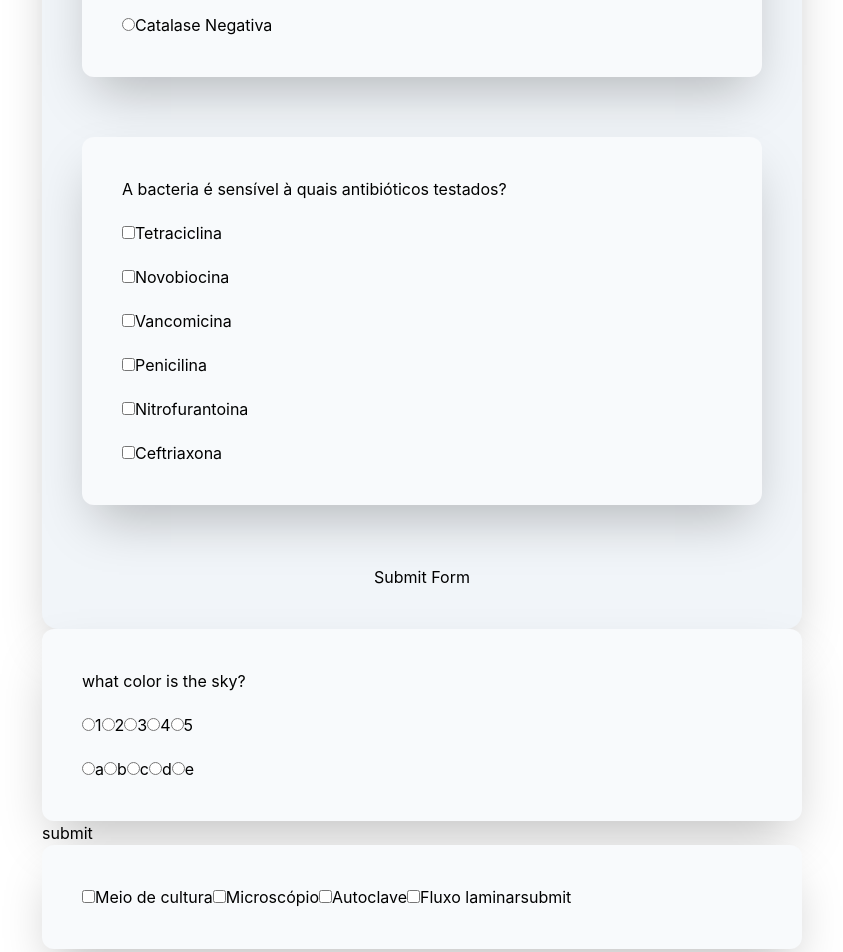
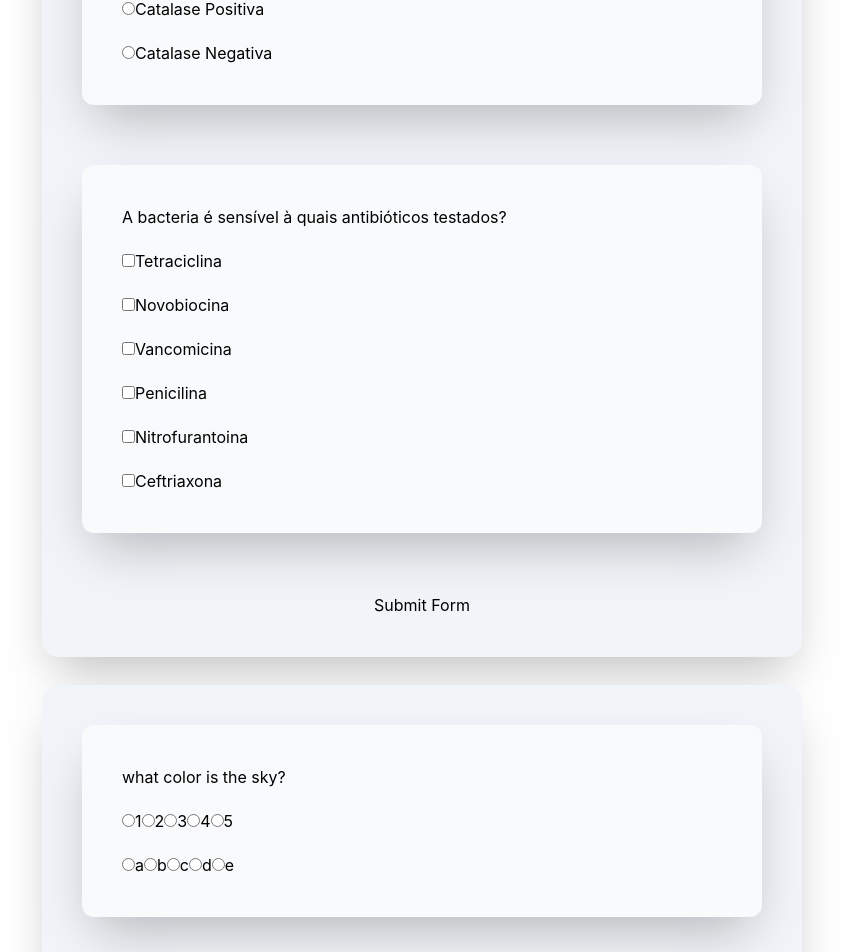
Before and after one commit to marcellolee03/lab-enigma-v2, a React (Vite) app: page / in a window 1280 px wide. Shown: the part 1413-2365 px from the top of the page, without its empty margins (218-1061 px from the left). Built offline with nearby package versions, Linux system fonts and the light colour scheme.

Commit message:
refactor: unifying code

```diff
--- a/src/App.tsx
+++ b/src/App.tsx
@@ -1,9 +1,6 @@
 import { useActionState, useEffect, useRef} from "react";
-import HandleMatchingCheck from "./actions/HandleMatchingCheck";
 import { useTimerContext } from "./context/TimerContext";
-import MatchingContainer from "./components/matchingPuzzle/MatchingContainer";
 import HandleCheck from "./actions/HandleCheck";
-import OrdenationContainer from "./components/ordenationPuzzle/OrdenationContainer";
 import { useSecretCodeContext } from "./context/SecretCodeContext";
 import FormContainer from "./components/form/FormContainer";
 import { firstForm, fourthForm, secondForm, thirdForm } from "./data/data";
@@ -12,15 +9,15 @@ export default function App() {
   // data imports
   const firstFormPuzzles = firstForm;
   const secondFormPuzzles = secondForm;
-  const thirdFormPuzzle = thirdForm;
-  const fourthFormPuzzle = fourthForm;
+  const thirdFormPuzzles = thirdForm;
+  const fourthFormPuzzles = fourthForm;
 
   // actionStates
   // // Handle actions with arguments
   const HandleFirst = HandleCheck.bind(null, firstFormPuzzles);
   const HandleSecond = HandleCheck.bind(null, secondFormPuzzles);
-  const HandleThird = HandleMatchingCheck.bind(null, thirdFormPuzzle);
-  const HandleFourth = HandleCheck.bind(null, fourthFormPuzzle);
+  const HandleThird = HandleCheck.bind(null, thirdFormPuzzles);
+  const HandleFourth = HandleCheck.bind(null, fourthFormPuzzles);
 
   // // action states
   const [firstState, firstAction] = useActionState(HandleFirst, null);
@@ -56,6 +53,7 @@ export default function App() {
     }
 
     // third state check
+    console.log(thirdState)
     if (thirdState.type === "inProgress") {
       if (thirdState.mistakeMade) {
         applyPenalty(3 * 60);
@@ -78,48 +76,37 @@ export default function App() {
 
 
   return (
-    <div className="mx-65 pt-50 pb-50" >
-      {
-        // First form
-      }
+    <div className="mx-65 pt-50 pb-50 flex flex-col gap-7" >
       <FormContainer
         puzzles={firstFormPuzzles}
         formAction={firstAction}
+        onResetRef={resetRef}
+        prevValidatedFields={[]}
       />
-
-      {
-        // Second form
-      }
 
       <FormContainer
         puzzles={secondFormPuzzles}
         formAction={secondAction}
+        onResetRef={resetRef}
+        prevValidatedFields={[]}
       />
 
-      {
-        // Third form
-      }
 
-      <form
-        action={thirdAction}
-      >
-        <MatchingContainer
-          puzzle={thirdFormPuzzle}
+      <FormContainer
+        puzzles={thirdFormPuzzles}
+        formAction={thirdAction}
+        onResetRef={resetRef}
         prevValidatedFields={thirdState.type === "inProgress"
           ? thirdState.validatedPairs
           : []
         }
       />
-        <button>submit</button>
-      </form>
 
-      {
-        // Fourth form
-      }
-      <OrdenationContainer
-      puzzle={fourthFormPuzzle[0]}
+      <FormContainer
+        puzzles={fourthFormPuzzles}
         formAction={fourthAction}
         onResetRef={resetRef}
+        prevValidatedFields={[]}
       />
     </div>
   )
--- a/src/actions/HandleCheck.ts
+++ b/src/actions/HandleCheck.ts
@@ -1,5 +1,6 @@
 import type { CheckState } from "../models/CheckState";
 import { AnswerTypes, type Puzzle } from "../models/Puzzle";
+import HandleMatchingCheck from "./HandleMatchingCheck";
 
 export default function HandleCheck(puzzles: Puzzle[], prevState: CheckState | null, formData: FormData): CheckState {
 
@@ -14,9 +15,8 @@ export default function HandleCheck(puzzles: Puzzle[], prevState: CheckState | n
   })
 
   const mistakes: number[] = []
-  console.log(rawData)
 
-  puzzles.forEach((puzzle) => {
+  for (const puzzle of puzzles) {
     const userAnswer = rawData[puzzle.id];
     if ((puzzle.answerType === AnswerTypes.checkbox && Array.isArray(userAnswer))
         || (puzzle.answerType === AnswerTypes.ordenation && Array.isArray(userAnswer))
@@ -25,6 +25,8 @@ export default function HandleCheck(puzzles: Puzzle[], prevState: CheckState | n
       if (!areEqual) {
         mistakes.push(puzzle.id)
       }
+    } else if (puzzle.answerType === AnswerTypes.matching){
+      return HandleMatchingCheck(puzzle, prevState, formData);
     } else {
       if (puzzle.answer) {
         if (userAnswer !== puzzle.answer) {
@@ -32,7 +34,7 @@ export default function HandleCheck(puzzles: Puzzle[], prevState: CheckState | n
         }
       }
     }
-  })
+  }
 
   if (mistakes.length > 0){
     return { type: "fail" }
--- a/src/components/form/FormContainer.tsx
+++ b/src/components/form/FormContainer.tsx
@@ -3,10 +3,12 @@ import PuzzleContainer from "./PuzzleContainer"
 
 interface FormContainerProps {
   puzzles: Puzzle[],
+  prevValidatedFields: string[],
+  onResetRef: React.RefObject<(() => void) | null>,
   formAction: (payload: FormData) => void
 }
 
-export default function FormContainer({ puzzles, formAction}: FormContainerProps) {
+export default function FormContainer({ puzzles, prevValidatedFields, onResetRef, formAction}: FormContainerProps) {
   return (
     <div className="bg-slate-100 rounded-2xl p-10 shadow-2xl col-span-2">
       <form
@@ -15,8 +17,9 @@ export default function FormContainer({ puzzles, formAction}: FormContainerProps
         <div className="flex flex-col gap-15">
           {puzzles.map((puzzle) => (
             <PuzzleContainer
+            prevValidatedFields={prevValidatedFields}
+            onResetRef={onResetRef}
             key={puzzle.id}
-            name={puzzle.id.toString()}
             puzzle={puzzle}
             />
           ))}
--- a/src/components/form/PuzzleContainer.tsx
+++ b/src/components/form/PuzzleContainer.tsx
@@ -1,42 +1,36 @@
 import { AnswerTypes, type Puzzle } from "../../models/Puzzle"
+import CheckboxContainer from "./puzzleContainers/CheckboxContainer";
+import MatchingContainer from "./puzzleContainers/MatchingContainer";
+import OpenContainer from "./puzzleContainers/OpenContainer";
+import OrdenationContainer from "./puzzleContainers/OrdenationContainer";
+import RadioContainer from "./puzzleContainers/RadioContainer";
 
 interface PuzzleContainerProps {
   puzzle: Puzzle
-  name: string
+  prevValidatedFields: string[],
+  onResetRef: React.RefObject<(() => void) | null>
 }
 
-export default function PuzzleContainer({ puzzle, name }: PuzzleContainerProps) {
+export default function PuzzleContainer({ puzzle, prevValidatedFields, onResetRef }: PuzzleContainerProps) {
   const baseClasses = "flex flex-col shadow-2xl bg-slate-50 rounded-xl p-10 gap-5 text-left";
 
   if (puzzle.answerType === AnswerTypes.open) {
     return (
-      <div className={baseClasses}>
-        <p>{puzzle.question}</p>
-        <input
-          name={name}
-          className="border px-3 py-3 rounded-lg "
-        ></input>
-      </div>
+      <OpenContainer
+        puzzle={puzzle}
+        baseClasses={baseClasses}
+      />
     )
   }
 
-    ///////
+  ///////
 
   if (puzzle.answerType === AnswerTypes.radio) {
     return (
-      <div className={baseClasses}>
-        <p>{puzzle.question}</p>
-        {puzzle.options.map((option) => (
-          <label key={option.id}>
-            <input
-            type="radio"
-            name={puzzle.id.toString()}
-            value={option.value}
-            />
-            {option.value}
-          </label>
-        ))}
-      </div>
+      <RadioContainer
+        puzzle={puzzle}
+        baseClasses={baseClasses}
+      />
     )
   }
 
@@ -44,19 +38,34 @@ export default function PuzzleContainer({ puzzle, name }: PuzzleContainerProps)
 
   if (puzzle.answerType === AnswerTypes.checkbox) {
     return (
-      <div className={baseClasses}>
-        <p>{puzzle.question}</p>
-        {puzzle.options.map((option) => (
-          <label key={option.id}>
-            <input
-            type="checkbox"
-            name={puzzle.id.toString()}
-            value={option.value}
-            />
-            {option.value}
-          </label>
-        ))}
-      </div>
+      <CheckboxContainer
+        puzzle={puzzle}
+        baseClasses={baseClasses}
+      />
+    )
+  }
+
+  ///////
+
+  if (puzzle.answerType === AnswerTypes.matching) {
+    return (
+      <MatchingContainer
+        puzzle={puzzle}
+        baseClasses={baseClasses}
+        prevValidatedFields={prevValidatedFields}
+      />
+    )
+  }
+
+  ///////
+
+  if (puzzle.answerType === AnswerTypes.ordenation) {
+    return (
+      <OrdenationContainer
+      puzzle={puzzle}
+      baseClasses={baseClasses}
+      onResetRef={onResetRef}
+      />
     )
   }
 }
--- /dev/null
+++ b/src/components/form/puzzleContainers/CheckboxContainer.tsx
@@ -0,0 +1,26 @@
+import { AnswerTypes, type Puzzle } from "../../../models/Puzzle"
+
+interface CheckboxContainerProps{
+  puzzle: Puzzle,
+  baseClasses: string,
+}
+
+export default function CheckboxContainer({ puzzle, baseClasses }: CheckboxContainerProps){
+  if (puzzle.answerType === AnswerTypes.checkbox) {
+    return (
+      <div className={baseClasses}>
+        <p>{puzzle.question}</p>
+        {puzzle.options.map((option) => (
+          <label key={option.id}>
+            <input
+            type="checkbox"
+            name={puzzle.id.toString()}
+            value={option.value}
+            />
+            {option.value}
+          </label>
+        ))}
+      </div>
+    )
+  }
+}
--- /dev/null
+++ b/src/components/form/puzzleContainers/MatchingContainer.tsx
@@ -0,0 +1,49 @@
+import { AnswerTypes, type Puzzle } from "../../../models/Puzzle"
+
+interface MatchingContainerProps {
+  puzzle: Puzzle,
+  baseClasses: string,
+  prevValidatedFields: string[],
+}
+
+export default function MatchingContainer({ puzzle, baseClasses, prevValidatedFields}: MatchingContainerProps) {
+  let monster: string = "";
+  prevValidatedFields.forEach((validatedField) => {
+    monster = monster + validatedField
+  })
+
+  if (puzzle.answerType === AnswerTypes.matching) {
+    return (
+      <div className={baseClasses}>
+          <p>{puzzle.question}</p>
+          <div className="flex">
+            {puzzle.firstRowOptions.map((option) => (
+              <label key={option.id}>
+                <input
+                type="radio"
+                disabled={monster.includes(option.value)}
+                name={`${puzzle.id}_firstRow`}
+                value={option.value}
+                />
+                {option.value}
+              </label>
+            ))}
+          </div>
+
+          <div className="flex">
+            {puzzle.secondRowOptions.map((option) => (
+              <label key={option.id}>
+                <input
+                type="radio"
+                disabled={monster.includes(option.value)}
+                name={`${puzzle.id}_secondRow`}
+                value={option.value}
+                />
+                {option.value}
+              </label>
+            ))}
+          </div>
+      </div>
+    )
+  }
+}
--- /dev/null
+++ b/src/components/form/puzzleContainers/OpenContainer.tsx
@@ -0,0 +1,20 @@
+import { AnswerTypes, type Puzzle } from "../../../models/Puzzle"
+
+interface OpenContainerProps {
+  puzzle: Puzzle,
+  baseClasses: string,
+}
+
+export default function OpenContainer({ puzzle, baseClasses }: OpenContainerProps){
+  if (puzzle.answerType === AnswerTypes.open) {
+    return (
+      <div className={baseClasses}>
+        <p>{puzzle.question}</p>
+        <input
+          name={puzzle.id.toString()}
+          className="border px-3 py-3 rounded-lg "
+        ></input>
+      </div>
+    )
+  }
+}
--- a/src/components/ordenationPuzzle/OrdenationContainer.tsx
+++ b/src/components/form/puzzleContainers/OrdenationContainer.tsx
@@ -1,13 +1,13 @@
 import { useEffect, useState } from "react";
-import { AnswerTypes, type Puzzle } from "../../models/Puzzle";
+import { AnswerTypes, type Puzzle } from "../../../models/Puzzle";
 
 interface OrdenationContainerProps {
-  puzzle: Puzzle
-  formAction: (payload: FormData) => void
+  puzzle: Puzzle,
+  baseClasses: string,
   onResetRef: React.RefObject<(() => void) | null>
 }
 
-export default function OrdenationContainer({puzzle, formAction, onResetRef}: OrdenationContainerProps) {
+export default function OrdenationContainer({puzzle, baseClasses, onResetRef}: OrdenationContainerProps) {
   const [selected, setSelected] = useState<string[]>([]);
   function handleChange(value: string, checked: boolean){
     setSelected((prev) =>
@@ -21,13 +21,9 @@ export default function OrdenationContainer({puzzle, formAction, onResetRef}: Or
     onResetRef.current = () => setSelected([]);
   }, [onResetRef])
 
-  const baseClasses = "flex flex-col shadow-2xl bg-slate-50 rounded-xl p-10 gap-5 text-left";
   if (puzzle.answerType === AnswerTypes.ordenation) {
     return (
       <div className={baseClasses}>
-        <form
-          action={formAction}
-        >
           {puzzle.options.map((option) => (
             <label key={option.id}>
               <input
@@ -43,9 +39,6 @@ export default function OrdenationContainer({puzzle, formAction, onResetRef}: Or
             name={puzzle.id.toString()}
             value={JSON.stringify(selected)}
           />
-          <button
-          >submit</button>
-        </form>
       </div>
     )
   }
--- /dev/null
+++ b/src/components/form/puzzleContainers/RadioContainer.tsx
@@ -0,0 +1,26 @@
+import { AnswerTypes, type Puzzle } from "../../../models/Puzzle"
+
+interface RadioContainerProps {
+  puzzle: Puzzle,
+  baseClasses: string,
+}
+
+export default function RadioContainer({ puzzle, baseClasses }: RadioContainerProps){
+  if (puzzle.answerType === AnswerTypes.radio) {
+    return (
+      <div className={baseClasses}>
+        <p>{puzzle.question}</p>
+        {puzzle.options.map((option) => (
+          <label key={option.id}>
+            <input
+            type="radio"
+            name={puzzle.id.toString()}
+            value={option.value}
+            />
+            {option.value}
+          </label>
+        ))}
+      </div>
+    )
+  }
+}
--- a/src/components/matchingPuzzle/MatchingContainer.tsx
+++ /dev/null
@@ -1,49 +0,0 @@
-import { AnswerTypes, type Puzzle } from "../../models/Puzzle"
-
-interface MatchingContainerProps {
-  puzzle: Puzzle,
-  prevValidatedFields: string[]
-}
-
-export default function MatchingContainer({ puzzle, prevValidatedFields}: MatchingContainerProps) {
-  let monster: string = "";
-  prevValidatedFields.forEach((validatedField) => {
-    monster = monster + validatedField
-  })
-  const baseClasses = "flex flex-col shadow-2xl bg-slate-50 rounded-xl p-10 gap-5 text-left";
-
-  if (puzzle.answerType === AnswerTypes.matching) {
-    return (
-      <div className={baseClasses}>
-        <p>{puzzle.question}</p>
-        <div className="flex">
-          {puzzle.firstRowOptions.map((option) => (
-            <label key={option.id}>
-              <input
-              type="radio"
-              disabled={monster.includes(option.value)}
-              name={`${puzzle.id}_firstRow`}
-              value={option.value}
-              />
-              {option.value}
-            </label>
-          ))}
-        </div>
-
-        <div className="flex">
-          {puzzle.secondRowOptions.map((option) => (
-            <label key={option.id}>
-              <input
-              type="radio"
-              disabled={monster.includes(option.value)}
-              name={`${puzzle.id}_secondRow`}
-              value={option.value}
-              />
-              {option.value}
-            </label>
-          ))}
-        </div>
-      </div>
-    )
-  }
-}
--- a/src/data/data.ts
+++ b/src/data/data.ts
@@ -58,7 +58,7 @@ export const secondForm: Puzzle[] = [
   }
 ]
 
-export const thirdForm: Puzzle = (
+export const thirdForm: Puzzle[] = ([
   {
     id: 7,
     answerType: AnswerTypes.matching,
@@ -79,6 +79,7 @@ export const thirdForm: Puzzle = (
     ],
     answer: ["4a", "3b", "1c", "2d"],
   }
+]
 )
 
 export const fourthForm: Puzzle[] = (
```
Also changed, not shown: src/actions/HandleMatchingCheck.ts (+6 -1 lines). Lines whose indentation alone changed are shown as unchanged.
